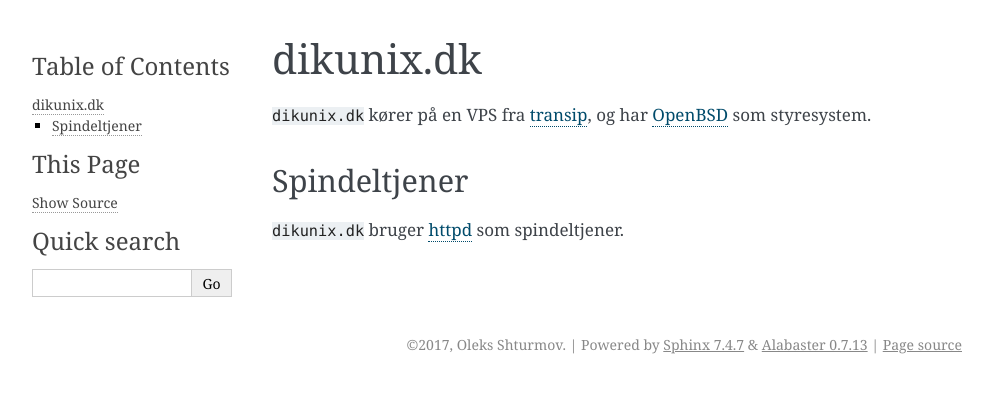
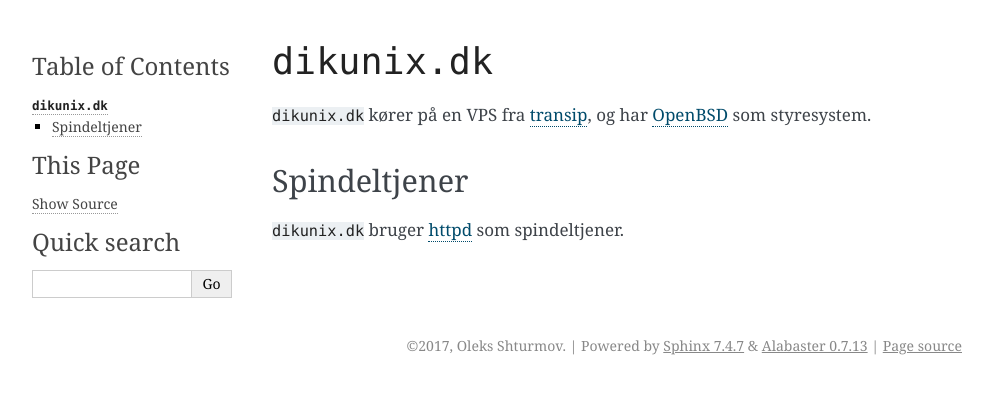
Before and after one commit to DIKUNIX/docs, a Sphinx documentation site: the page built from docs/dikunix.dk.rst, in a window 1280 px wide. Shown: the top 394 px of the page, without its empty margins (148-1141 px from the left). Built offline with Sphinx 7.4.7, drawn with Linux system fonts in a browser that asks for light colours.

Commit message:
Brug monospace til overskriften

```diff
--- a/docs/dikunix.dk.rst
+++ b/docs/dikunix.dk.rst
@@ -1,6 +1,6 @@
-==========
-dikunix.dk
-==========
+==============
+``dikunix.dk``
+==============
 
 ``dikunix.dk`` kører på en VPS fra transip_, og har OpenBSD_ som styresystem.
 
```
